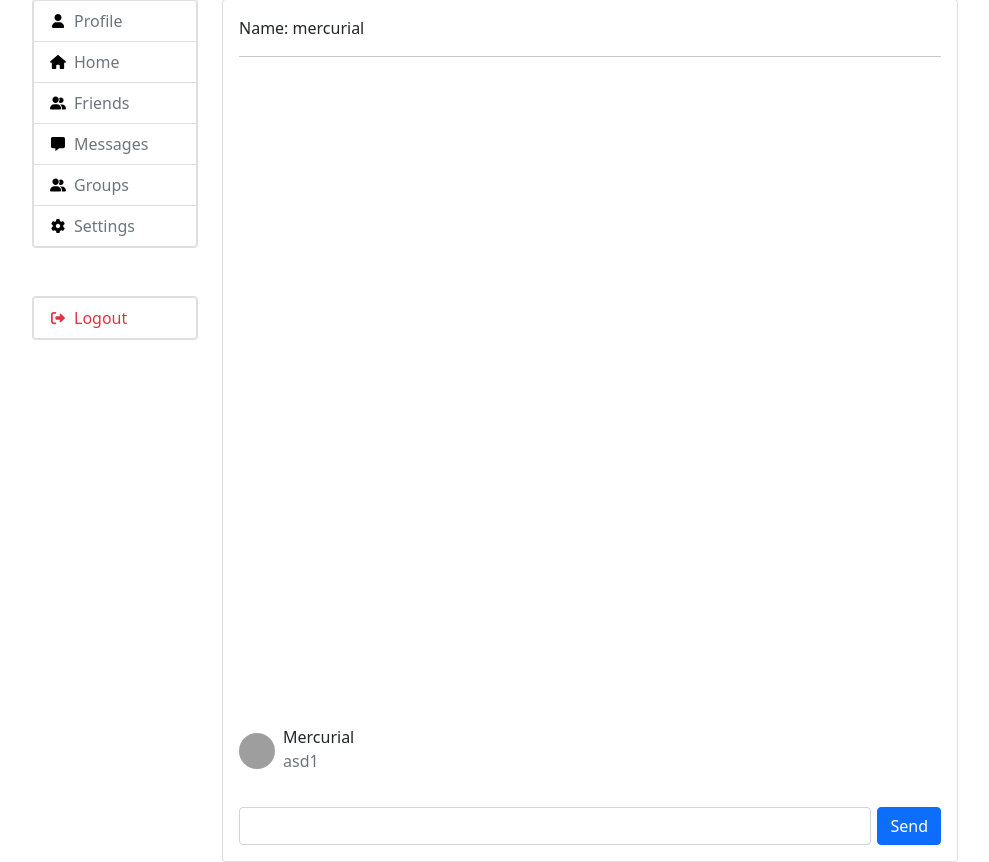
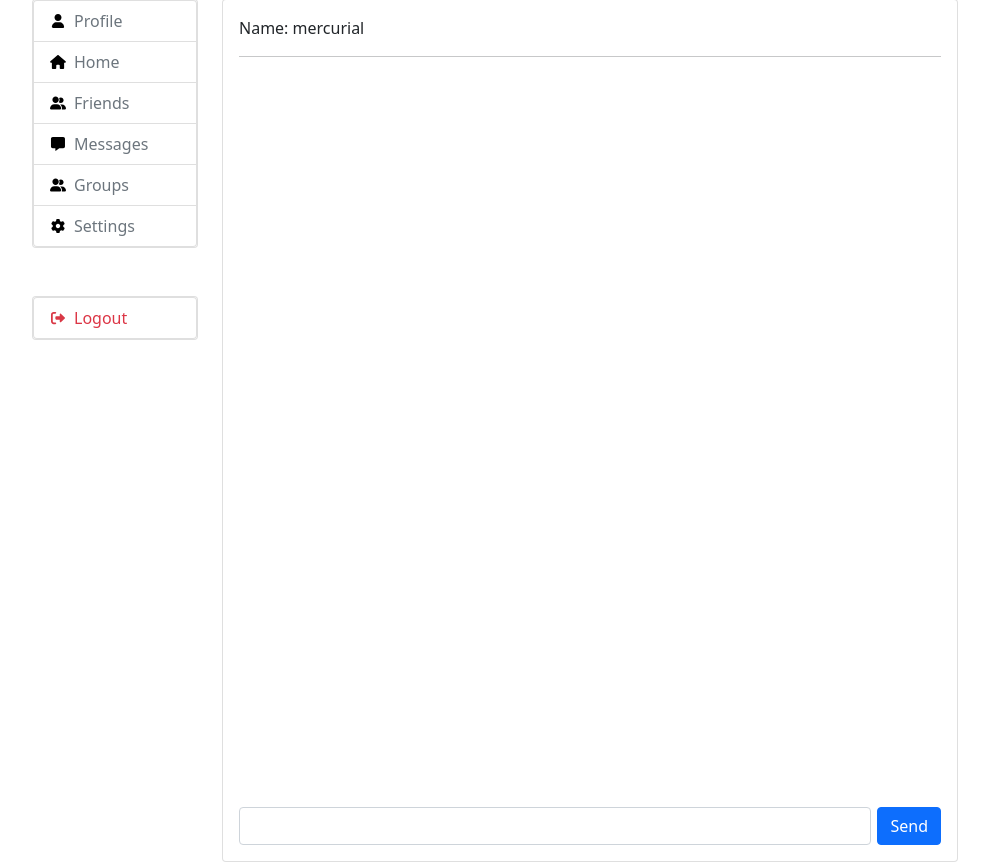
Before and after one commit to nrrnie/AituNetwork-2, a Flask app: template aituNetwork/chat/templates/chat.html in a window 1280 px wide. Shown: the part 49-911 px from the top of the page, without its empty margins (50-1039 px from the left). Run offline with Flask 2, Linux system fonts and the light colour scheme; tables that the repository leaves empty hold one stand-in row (values such as "Sample post"); the template is opened without the code that fills it: values that come from a table or form of the project are taken from there, most other values are stand-ins (such as "Sample title", 1, 10 or a date in 2020); parts of the project's set-up code (start-up, migrations or seed data) failed here and were passed over; some libraries are stand-ins or nearby versions; grey boxes are pictures that could not be loaded.

Commit message:
chore: remove dummy message

```diff
--- a/aituNetwork/chat/templates/chat.html
+++ b/aituNetwork/chat/templates/chat.html
@@ -24,7 +24,7 @@
 
                         <div class="dialog pb-5">
                             <div id="dialogBox" class="d-flex flex-column-reverse scroller">
-                                {{ message_macros(user, 'asd1') }}
+
                             </div>
 
                         </div>
```
